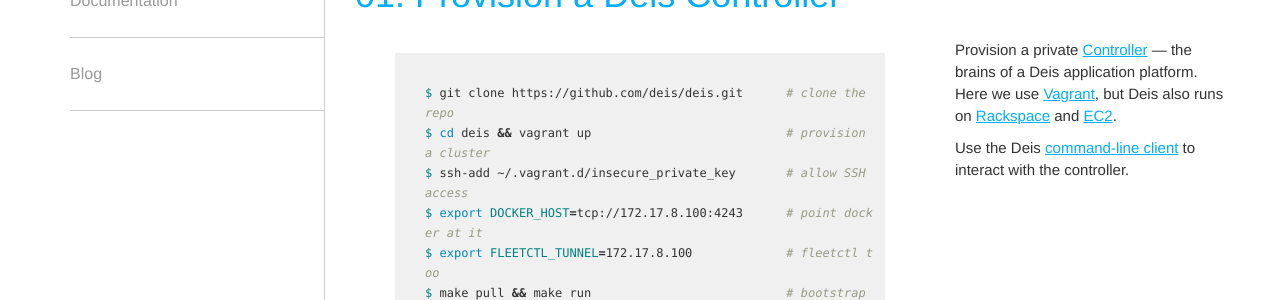
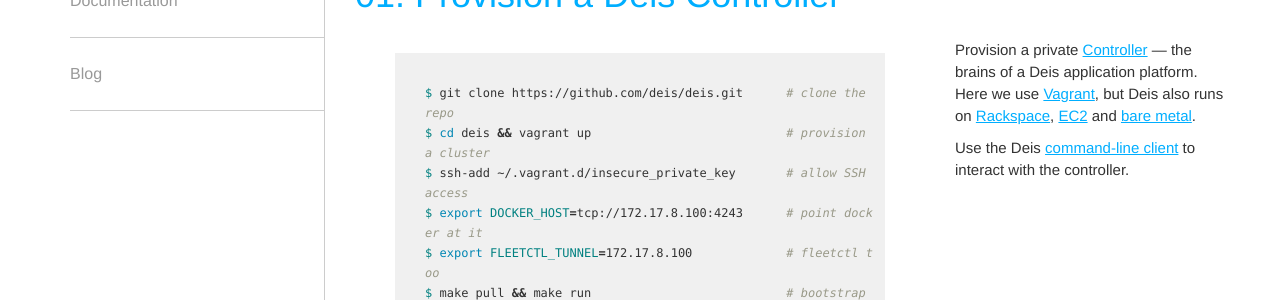
Before and after one commit to stefanfoulis/deis.io, a Jekyll site: the page built from get-deis/index.html, in a window 1280 px wide. Shown: the part 400-700 px from the top of the page. Built offline with Jekyll 4.4.1, drawn with Linux system fonts in a browser that asks for light colours; nearby versions of some CDN libraries; Markdown is read by kramdown in place of the engine named in the settings.

Commit message:
docs(get-deis): add link to "bare metal" section of provisioning docs

```diff
--- a/get-deis/index.html
+++ b/get-deis/index.html
@@ -40,8 +40,9 @@
                     <p>Provision a private <a href="http://docs.deis.io/en/latest/components/controller/" target="_blank">Controller</a> &#8212; the brains of a Deis application platform. Here we use
                     <a href="http://docs.deis.io/en/latest/operations/provision-controller/#vagrant">Vagrant</a>,
                     but Deis also runs on
-                    <a href="http://docs.deis.io/en/latest/operations/provision-controller/#rackspace">Rackspace</a> and
-                    <a href="http://docs.deis.io/en/latest/operations/provision-controller/#amazon-ec2">EC2</a>.</p>
+                    <a href="http://docs.deis.io/en/latest/operations/provision-controller/#rackspace">Rackspace</a>,
+                    <a href="http://docs.deis.io/en/latest/operations/provision-controller/#amazon-ec2">EC2</a> and
+                    <a href="http://docs.deis.io/en/latest/operations/provision-controller/#bare-metal">bare metal</a>.</p>
                     <p>Use the Deis <a href="http://docs.deis.io/en/latest/gettingstarted/usage/" target="_blank">command-line client</a> to interact with the controller.</p>
                 </div>
             </div>
```
